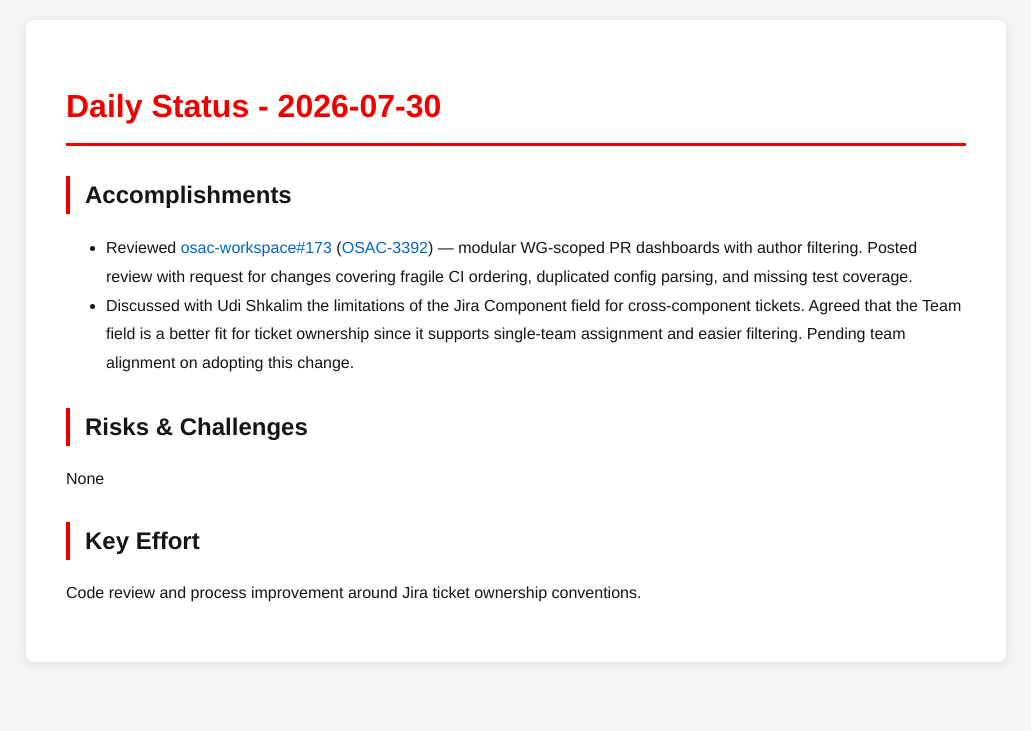
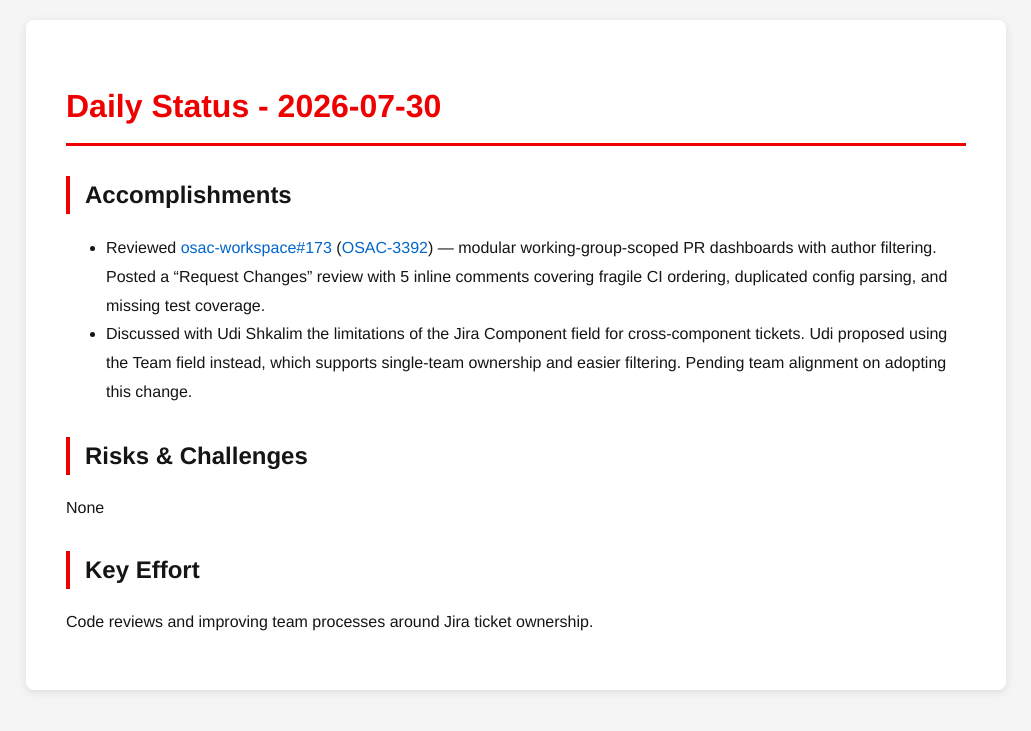
Before and after one commit to tzvatot/daily-status, a Jekyll site: the page built from 2026-07-30.md, in a window 1280 px wide. Shown: the top 731 px of the page, without its empty margins (124-1155 px from the left). Built offline with Jekyll 4.4.1, drawn with Linux system fonts in a browser that asks for light colours.

Commit message:
Daily status update - 2026-07-30

```diff
--- a/2026-07-30.md
+++ b/2026-07-30.md
@@ -7,11 +7,11 @@ date: 2026-07-30
 # Daily Status - 2026-07-30
 
 ## Accomplishments
-- Reviewed [osac-workspace#173](https://github.com/osac-project/osac-workspace/pull/173) ([OSAC-3392](https://redhat.atlassian.net/browse/OSAC-3392)) — modular WG-scoped PR dashboards with author filtering. Posted review with request for changes covering fragile CI ordering, duplicated config parsing, and missing test coverage.
-- Discussed with Udi Shkalim the limitations of the Jira Component field for cross-component tickets. Agreed that the Team field is a better fit for ticket ownership since it supports single-team assignment and easier filtering. Pending team alignment on adopting this change.
+- Reviewed [osac-workspace#173](https://github.com/osac-project/osac-workspace/pull/173) ([OSAC-3392](https://redhat.atlassian.net/browse/OSAC-3392)) — modular working-group-scoped PR dashboards with author filtering. Posted a "Request Changes" review with 5 inline comments covering fragile CI ordering, duplicated config parsing, and missing test coverage.
+- Discussed with Udi Shkalim the limitations of the Jira Component field for cross-component tickets. Udi proposed using the Team field instead, which supports single-team ownership and easier filtering. Pending team alignment on adopting this change.
 
 ## Risks & Challenges
 None
 
 ## Key Effort
-Code review and process improvement around Jira ticket ownership conventions.
+Code reviews and improving team processes around Jira ticket ownership.
```
